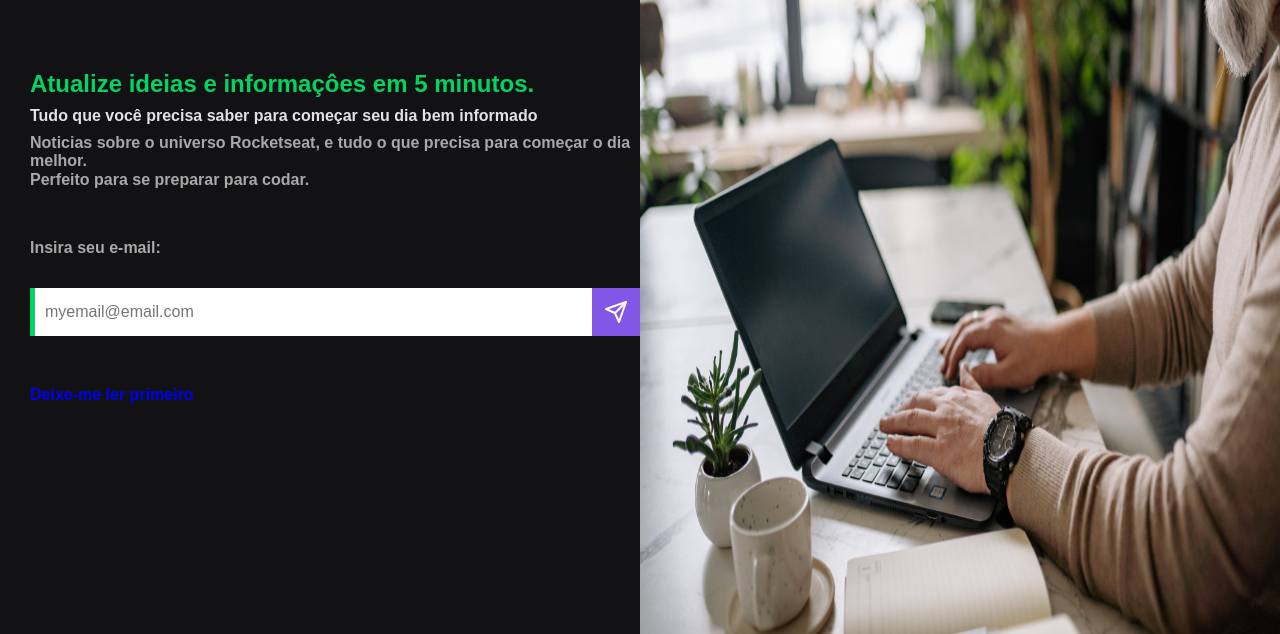
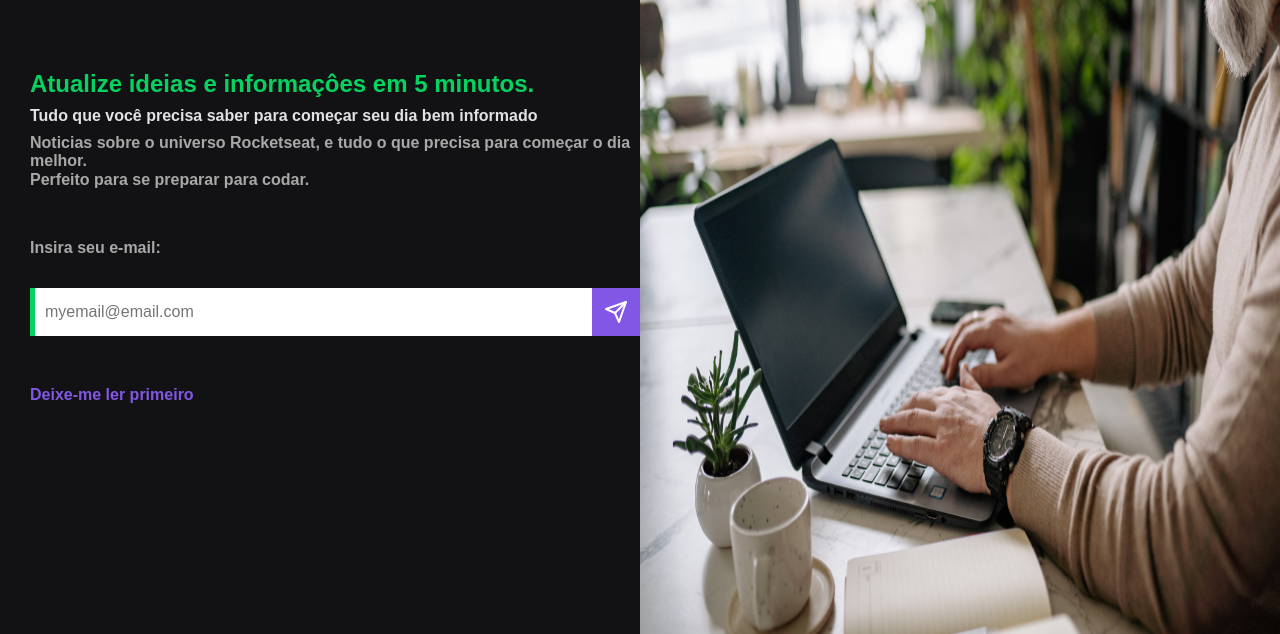
Before and after one commit to leonunesdev/RocketNews, a plain HTML site: page index.html in a window 1280 px wide. Shown: the part 166-800 px from the top of the page. Drawn offline with nearby package versions, Linux system fonts and the light colour scheme.

Commit message:
initial commit

```diff
--- a/style.css
+++ b/style.css
@@ -83,6 +83,7 @@ body {
 
 #link {
   text-decoration: none;
+  color: var(--bg-button-color);
 }
 
 .right-side {
```
